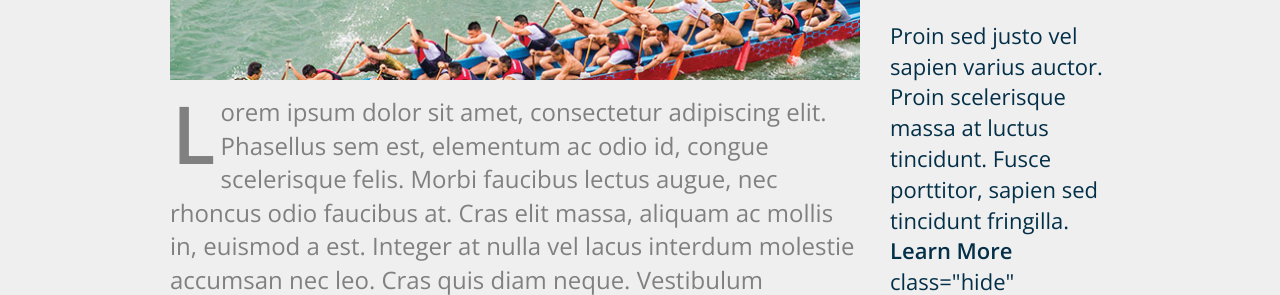
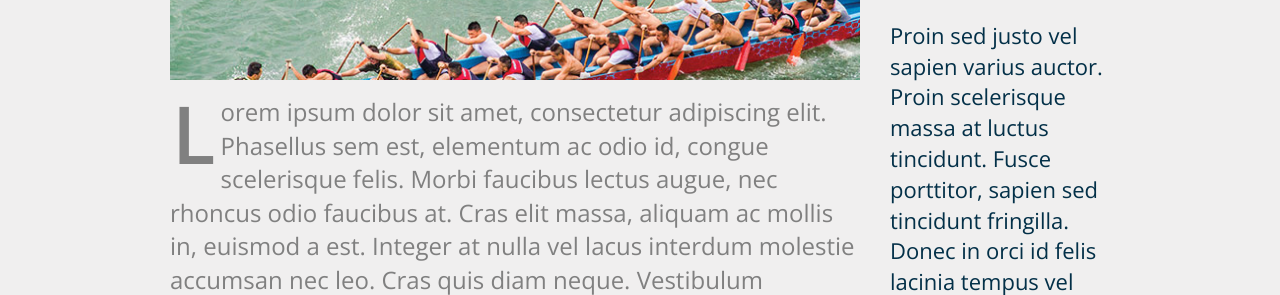
Before and after one commit to andreiafreitas/relaxr, a plain HTML site: page blog.html in a window 1280 px wide. Both pictures are taken after a click on the link "Learn More". Shown: the part 505-800 px from the top of the page. Drawn offline with nearby package versions, Linux system fonts and the light colour scheme.

Commit message:
fix path

```diff
--- a/blog.html
+++ b/blog.html
@@ -61,7 +61,7 @@
 			<h3>About Relaxr</h3>
 			<p>Proin sed justo vel sapien varius auctor. Proin scelerisque massa at luctus tincidunt. Fusce porttitor, sapien sed tincidunt fringilla.</p>
 			<a href="#" class="learnmore">Learn More</a>
-			<p> class="hide" id="learnmore">Donec in orci id felis lacinia tempus vel nec felis.</p>
+			<p class="hide" id="learnmore">Donec in orci id felis lacinia tempus vel nec felis.</p>
 			<div class="ad-unit">
 			<h4>Ad Unit</h4>
 			</div>
@@ -86,6 +86,6 @@
 </div>
 
 <script src="http://ajax.googleapis.com/ajax/libs/jquery/2.1.3/jquery.min.js"></script>
-<script type="text/javascript" src="./js/main.js"></script>
+<script type="text/javascript" src="./scripts/main.js"></script>
 </body>
 </html>
```
